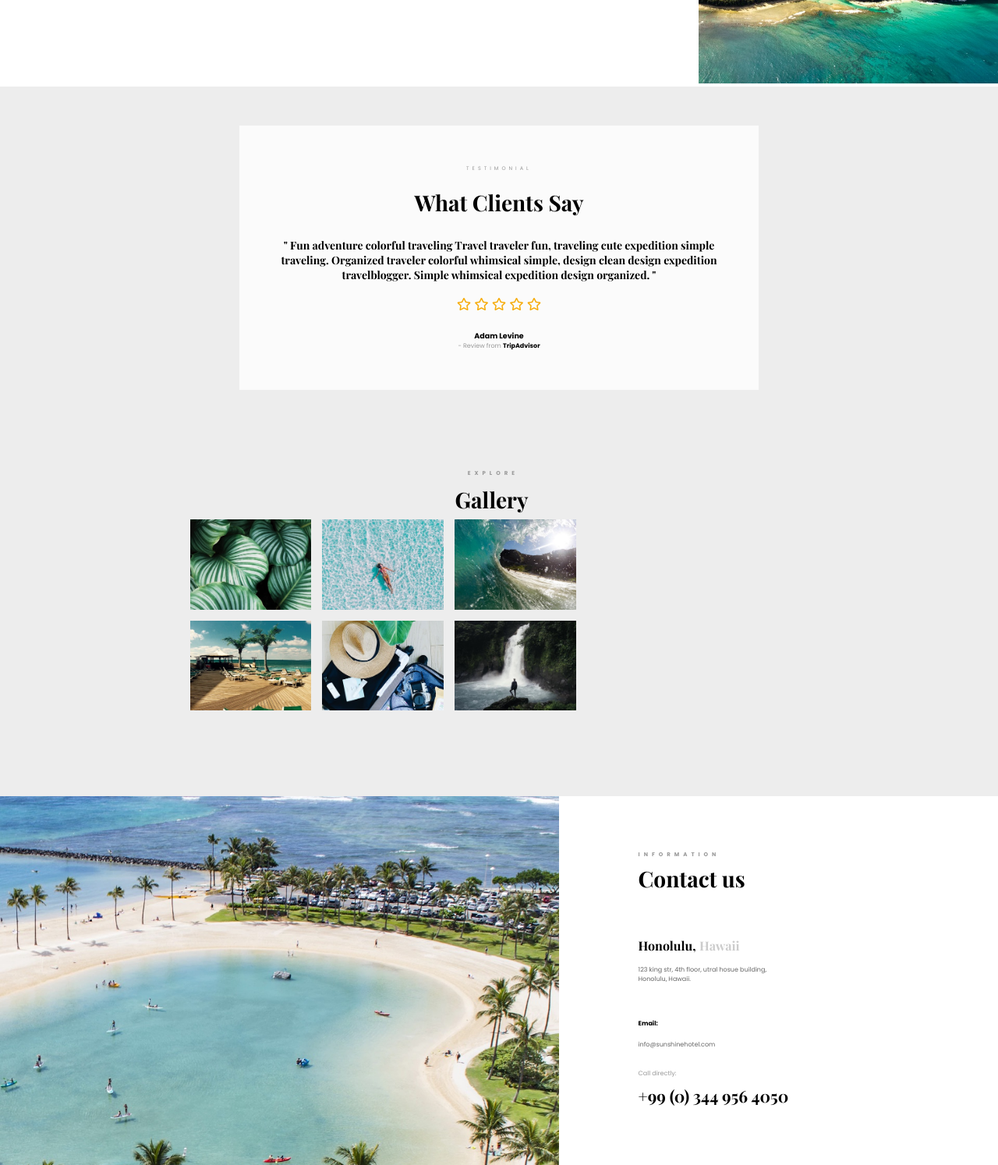
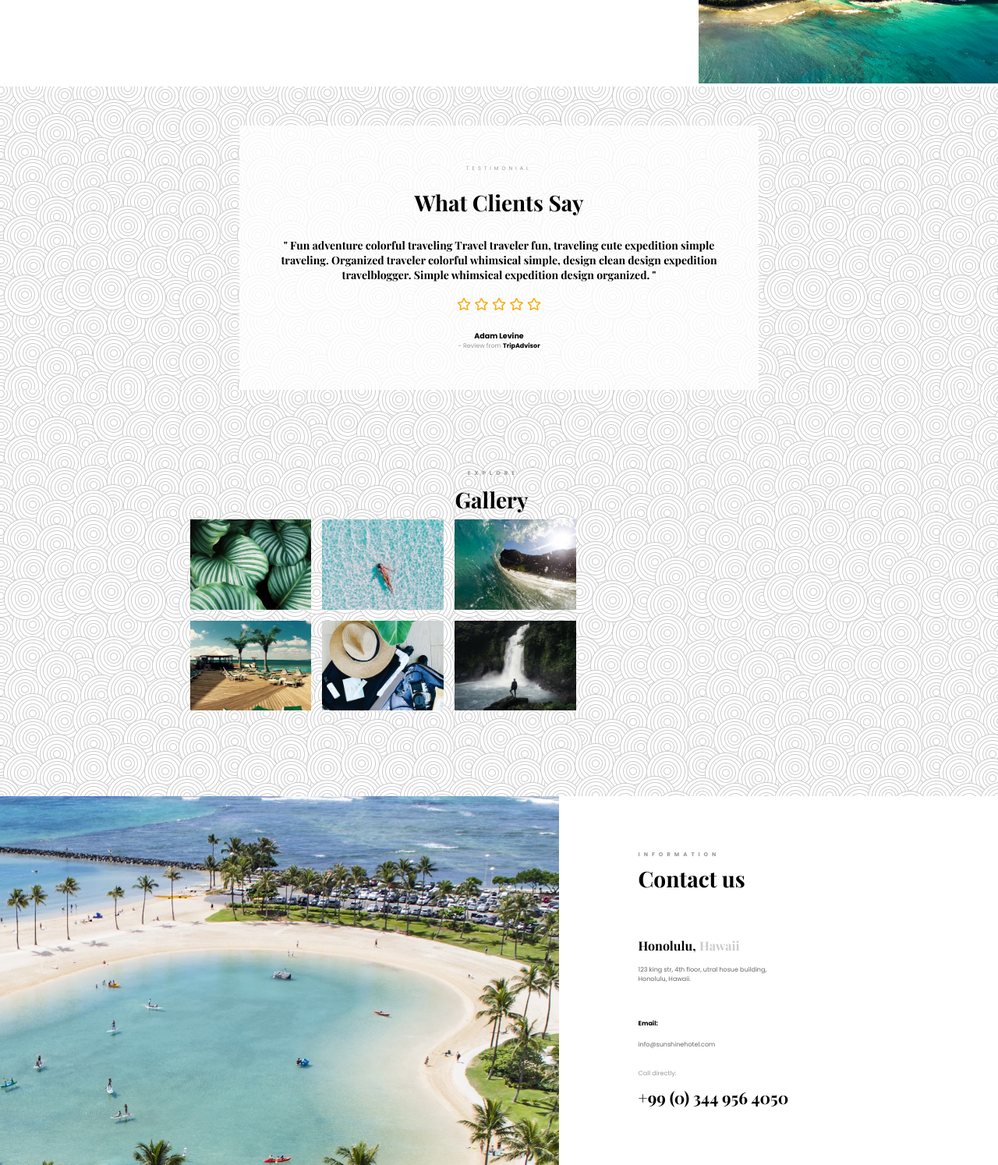
Before and after one commit to scottgirouard/scottGirouardProjectOne, a plain HTML site: page index.html in a window 1280 px wide. Shown: the part 1534-3028 px from the top of the page at 78% size. Drawn offline with nearby package versions, Linux system fonts and the light colour scheme; a web font is replaced by a local one.

Commit message:
background pattern

```diff
--- a/styles.css
+++ b/styles.css
@@ -317,7 +317,7 @@ figure.homeInclusionsImage {
 .homeSectionThree {
     max-width: 100%;
     height: 30.2%;
-    background: #ededed;
+    background: url(./sunshine/assets/swirl_pattern.png);
     padding-top:50px;
 }
 
@@ -390,7 +390,7 @@ article.homeTestimonial {
 }
 
 .homeSectionFour {
-    background: #ededed;
+    background: url(./sunshine/assets/swirl_pattern.png);
     width: 100%;
     height: 30.2%;
     padding: 8%;
@@ -498,6 +498,7 @@ article.homeTestimonial {
     font-family: 'Playfair Display', serif;
     font-size: 21px;
     font-weight: 700;
+    padding: 2px 0 20px 0;
 }
 
 .homeContact {
```
Also changed, not shown: sunshine/assets/swirl_pattern.png (added), 2 other files.
